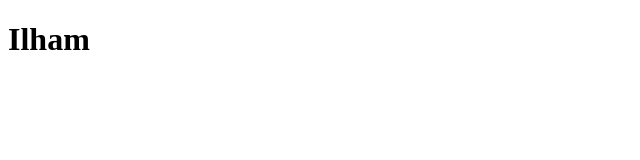
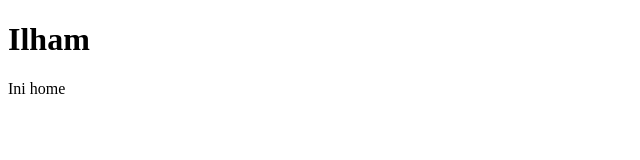
Before and after one commit to FS-19-Skilvul-KM5/mobile-responsive-website, a plain HTML site: page index.html in a window 1280 px wide. Shown: the full height of the page, 0-640 px from the left. Drawn offline with Linux system fonts and the light colour scheme.

Commit message:
feat(homepage): menambahkan element paragraf

```diff
--- a/index.html
+++ b/index.html
@@ -9,6 +9,7 @@
 
 <body>
     <h1>Ilham</h1>
+    <p>Ini home</p>
 </body>
 
 </html>
```
